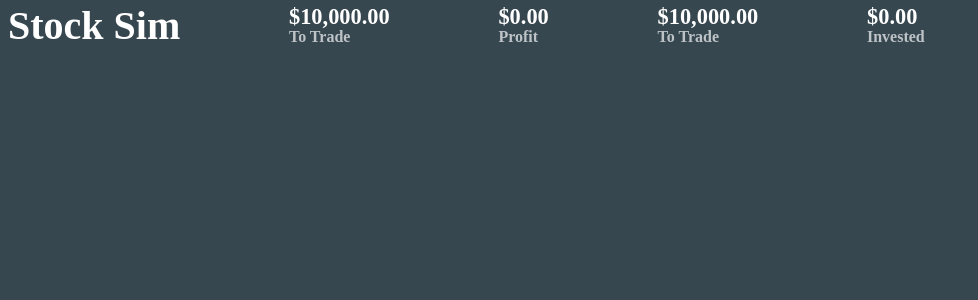
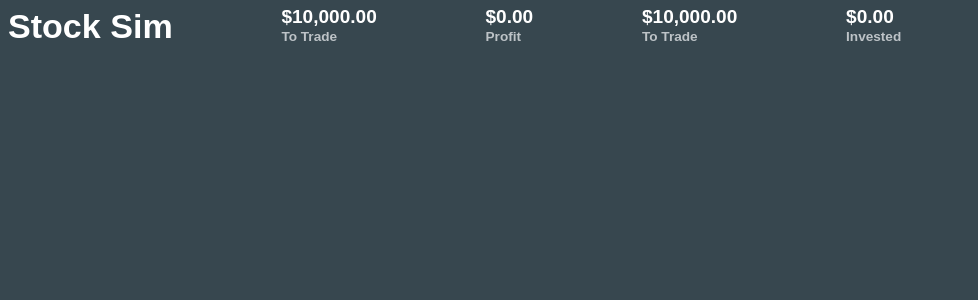
Before and after one commit to MichaelAho1/QuickMarkets, a React (Vite) app in the folder client/: page / in a window 1280 px wide. Shown: the top 300 px of the page, without its empty margins (0-978 px from the left). Built offline with nearby package versions, Linux system fonts and the light colour scheme.

Commit message:
adjusted  all fonts and font-sizes

```diff
--- a/client/src/index.css
+++ b/client/src/index.css
@@ -1,3 +1,5 @@
 * {
     background-color: #37474F;
+    font-family: sans-serif;
+    font-size-adjust: 0.45;
 }
```
